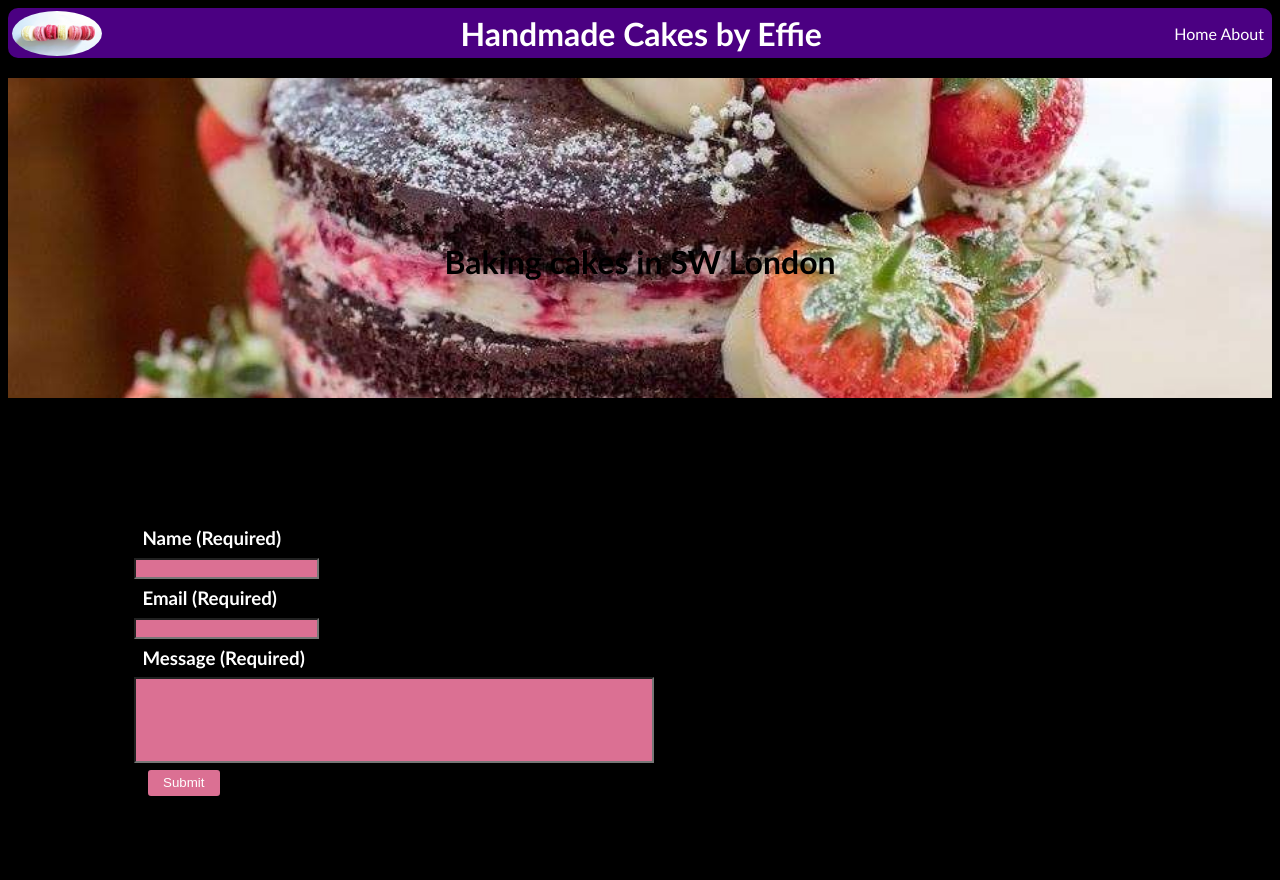
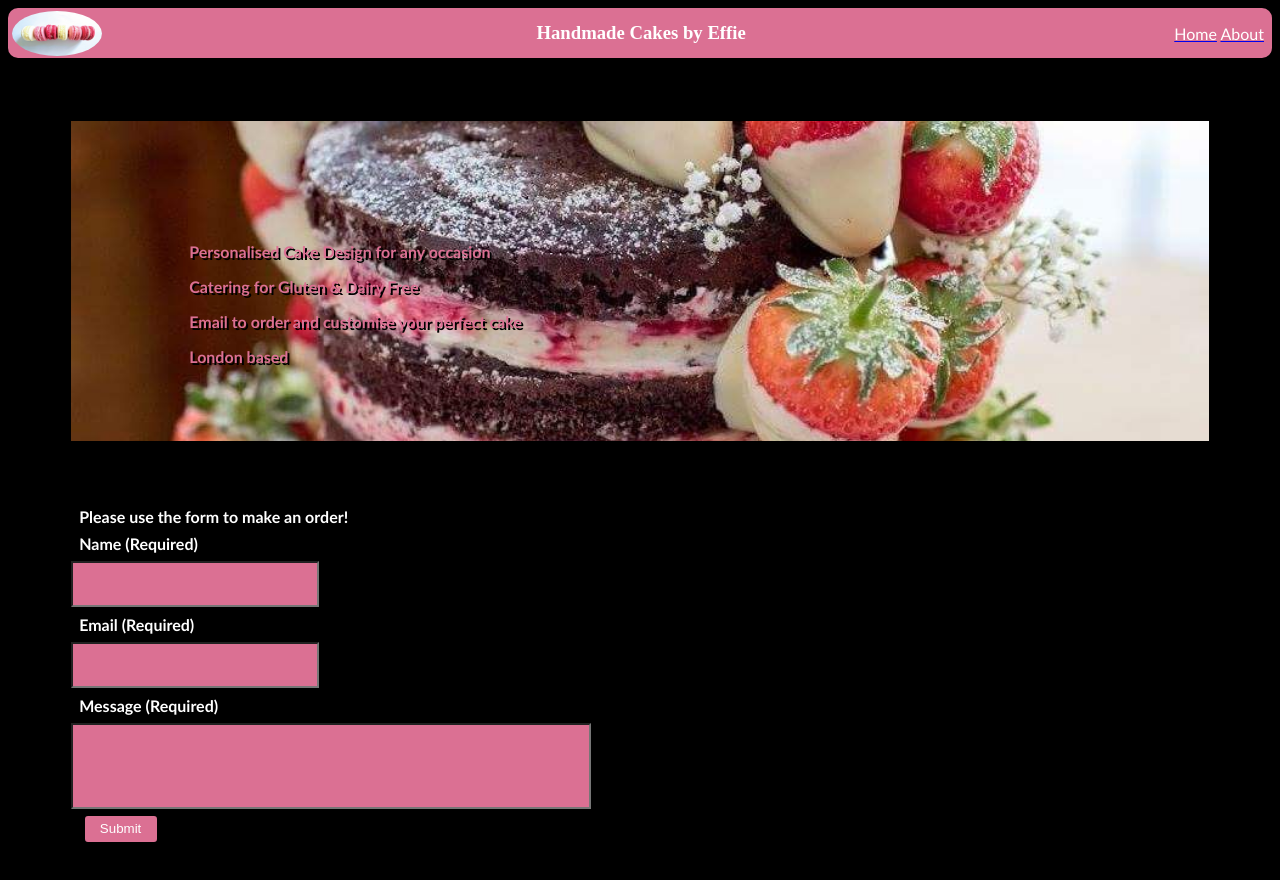
Before and after one commit to paolov1928/handmade-cakes, a React (Create React App) app: page / in a window 1280 px wide. Shown: the top 880 px of the page. Built offline with nearby package versions, Linux system fonts and the light colour scheme.

Commit message:
making all the text same size

```diff
--- a/src/components/Form.js
+++ b/src/components/Form.js
@@ -20,21 +20,23 @@ const Button = styled.button`
 
 const Container = styled.div`
   text-align: left;
-  margin: 10%;
+  margin: 5%;
 `
 
-const FormLabels = styled.h3`
+const FormLabels = styled.h4`
   color: white;
   margin: 1vh;
 `
 
 const FormInput = styled.input`
   background: palevioletred;
+  height: 5vh;
+  width: 30vh;
   ${props =>
     props.larger &&
     css`
       height: 10vh;
-      width: 40vw;
+      min-width: 40vw;
     `}
 `
 
@@ -52,6 +54,7 @@ const Form = () => {
 
   return (
     <Container>
+      <FormLabels>Please use the form to make an order!</FormLabels>
       <FormLabels>Name (Required)</FormLabels>
       <FormInput
         type="text"
--- a/src/components/Home.js
+++ b/src/components/Home.js
@@ -1,39 +1,47 @@
-import React from "react";
-import styled, { css } from "styled-components";
-import niceCake from "../images/nice-cake.jpeg";
-import Form from "./Form";
+import React from "react"
+import styled, { css } from "styled-components"
+import niceCake from "../images/nice-cake.jpeg"
+import Form from "./Form"
 
 const BackgroundImage = styled.img`
   margin: 0;
   width: 100%;
   height: 40vh;
   object-fit: cover;
-`;
+`
 
 const ImageAndTextContainer = styled.div`
   position: relative;
   text-align: center;
   color: white;
-`;
+  margin: 5%;
+`
 
-const TextOnImage = styled.h1`
-  color: black;
+const TextOnImage = styled.h4`
+  color: palevioletred;
   position: absolute;
   top: 50%;
-  left: 50%;
+  left: 25%;
   transform: translate(-50%, -50%);
-`;
+  text-shadow: 2px 2px black;
+  text-align: left;
+`
 
 const Home = () => {
   return (
     <React.Fragment>
       <ImageAndTextContainer>
         <BackgroundImage alt={"nice cake"} src={niceCake} />
-        <TextOnImage>Baking cakes in SW London</TextOnImage>
+        <TextOnImage>
+            <p>Personalised Cake Design for any occasion
+            </p><p> Catering for Gluten & Dairy Free
+            </p> Email to order and customise your perfect cake
+            <p> London based </p>
+</TextOnImage>
       </ImageAndTextContainer>
       <Form />
     </React.Fragment>
-  );
-};
+  )
+}
 
-export default Home;
+export default Home
--- a/src/components/Navbar.js
+++ b/src/components/Navbar.js
@@ -1,10 +1,11 @@
-import React from "react";
-import styled, { css } from "styled-components";
-import macaroons from "../images/macaroons.jpeg";
+import React from "react"
+import styled, { css } from "styled-components"
+import macaroons from "../images/macaroons.jpeg"
+import { Link } from "react-router-dom"
 
 const NavbarContainer = styled.div`
   text-align: center;
-  background-color: #4b0082;
+  background-color: palevioletred;
   color: white;
   height: 50px;
   display: flex;
@@ -13,7 +14,7 @@ const NavbarContainer = styled.div`
   align-items: center;
   border-radius: 10px;
   margin-bottom: 20px;
-`;
+`
 
 const Logo = styled.img`
   float: left;
@@ -22,26 +23,37 @@ const Logo = styled.img`
   height: 45px;
   border-radius: 50%;
   padding: 3px 4px;
-`;
+`
 
-const Title = styled.h1`
+const Title = styled.h3`
   color: white;
   margin: 1vh;
-`;
+  font-family: cursive;
+`
+const LinkTitles = styled.a`
+  color: white;
+`
 
 const NavbarLinks = styled.div`
   color: white;
   margin: 1vh;
-`;
+`
 
 const Navbar = () => {
   return (
     <NavbarContainer>
       <Logo alt={"logo"} src={macaroons} />
       <Title>Handmade Cakes by Effie</Title>
-      <NavbarLinks>Home About</NavbarLinks>
+      <NavbarLinks>
+        <Link to="/">
+          <LinkTitles>Home</LinkTitles>
+        </Link>{" "}
+        <Link to="/About">
+          <LinkTitles>About</LinkTitles>
+        </Link>
+      </NavbarLinks>
     </NavbarContainer>
-  );
-};
+  )
+}
 
-export default Navbar;
+export default Navbar
```
